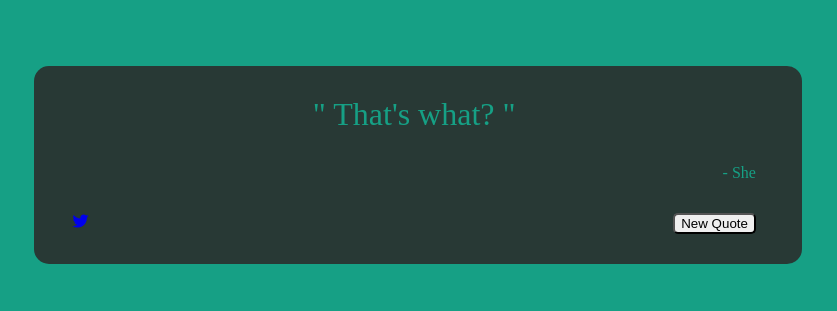
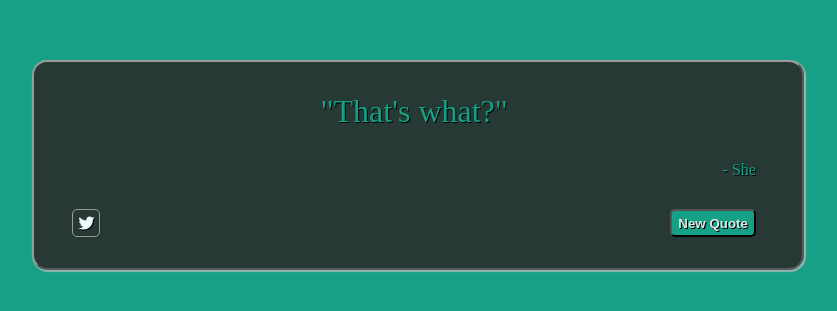
Before and after one commit to Alvintol/random-quote-generator, a React (Create React App) app: page / in a window 1280 px wide. Shown: the part 235-546 px from the top of the page, without its empty margins (222-1059 px from the left). Built offline with nearby package versions, Linux system fonts and the light colour scheme; no server answers.

Commit message:
styles button and quote-box

```diff
--- a/src/App.js
+++ b/src/App.js
@@ -56,7 +56,7 @@ const App = () => {
         <div id='box-top'>
           <div id='text'>
             <p className={state.visible ? 'fadeIn' : 'fadeOut'}>
-              " {state.quote} "
+              "{state.quote}"
             </p>
           </div>
           <div id='author'>
@@ -71,6 +71,7 @@ const App = () => {
           </a>
           <button
             id='new-quote'
+            style={color}
             onClick={(e) => {
               e.preventDefault();
               getNewQuote();
--- a/src/styling/css/app.css
+++ b/src/styling/css/app.css
@@ -14,13 +14,19 @@ body .app {
   top: 0;
   left: 0;
   justify-content: center;
+  text-shadow: 1px 1px black;
 }
 body .app #quote-box {
   display: flex;
   flex-direction: column;
+  border-width: 2px;
+  border-style: outset;
+  border-color: rgba(189, 189, 189, 0.762);
+  border-image: initial;
   background-color: rgba(43, 42, 42, 0.872);
   width: 60vw;
   border-radius: 15px;
+  box-shadow: 1px 1px 1px 1px rgba(189, 189, 189, 0.762);
 }
 body .app #quote-box .fadeOut {
   animation: fadeOutAnimation ease 0.5s;
@@ -76,5 +82,19 @@ body .app #button-container > * {
   margin: 2% 6% 2% 5%;
 }
 body .app #button-container > * {
+  text-decoration: none;
   border-radius: 5px;
 }
+body .app #button-container #tweet-quote {
+  color: aliceblue;
+}
+body .app #button-container #tweet-quote i {
+  padding: 5px;
+  border-radius: 5px;
+  border: thin solid rgba(189, 189, 189, 0.762);
+}
+body .app #button-container #new-quote {
+  color: rgba(247, 247, 247, 0.906) !important;
+  font-weight: bolder;
+  text-shadow: 1px 1px black;
+}
--- a/src/styling/sass/_mixins.scss
+++ b/src/styling/sass/_mixins.scss
@@ -22,3 +22,10 @@ $mute: rgba(189, 189, 189, 0.762);
     margin: 2% 6% 2% 5%;
   }
 }
+
+@mixin border {
+  border-width: 2px;
+  border-style: outset;
+  border-color: $mute;
+  border-image: initial;
+}
--- a/src/styling/sass/app.scss
+++ b/src/styling/sass/app.scss
@@ -13,12 +13,15 @@ body {
     top: 0;
     left: 0;
     justify-content: center;
+    text-shadow: 1px 1px black;
 
     #quote-box {
       @include flexColumn;
+      @include border;
       background-color: $dark;
       width: 60vw;
       border-radius: 15px;
+      box-shadow: 1px 1px 1px 1px $mute;
 
       .fadeOut {
         animation: fadeOutAnimation ease 0.5s;
@@ -33,7 +36,6 @@ body {
         100% {
           opacity: 0;
         }
-
       }
 
       .fadeIn {
@@ -75,8 +77,25 @@ body {
       padding-bottom: 2%;
 
       & > * {
+        text-decoration: none;
         border-radius: 5px;
-        // color: aliceblue;
+      }
+
+      #tweet-quote {
+        color: aliceblue;
+
+
+        i {
+          padding: 5px;
+          border-radius: 5px;
+          border: thin solid $mute;
+        }
+      }
+
+      #new-quote {
+        color: rgba(247, 247, 247, 0.906) !important;
+        font-weight: bolder;
+        text-shadow: 1px 1px black;
       }
     }
   }
```
